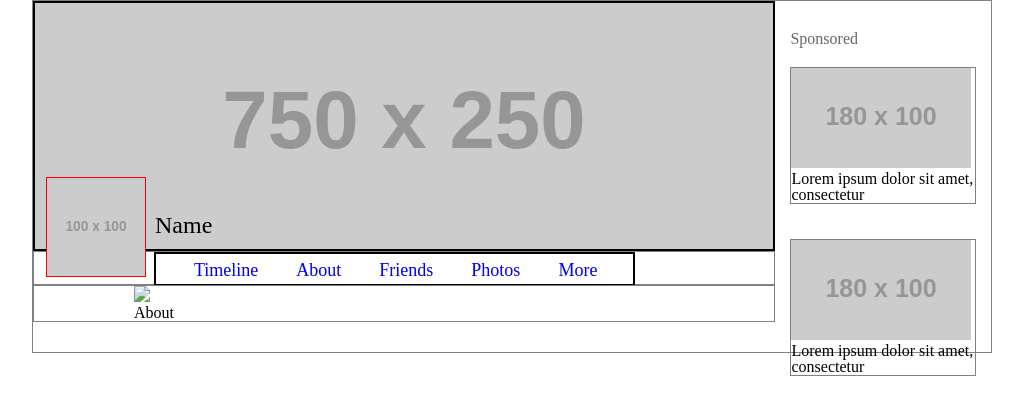
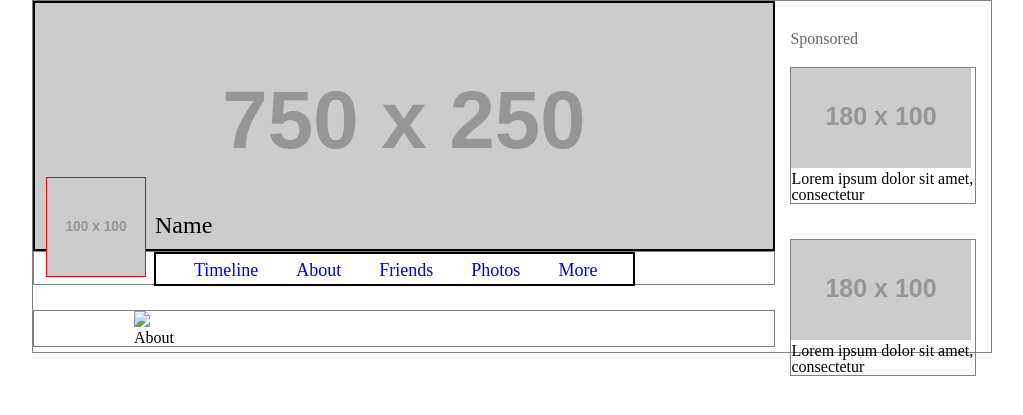
Before and after one commit to vikingeducation/project_prep_facebook_pages, a PHP site: page /about.html in a window 1280 px wide. Shown: the part 38-453 px from the top of the page, without its empty margins (128-1151 px from the left). Run offline with PHP 8.4, Linux system fonts and the light colour scheme; grey boxes labelled with a size stand in for pictures from a placeholder-image service; some libraries are stand-ins or nearby versions.

Commit message:
Adding mockups locally

```diff
--- a/assets/stylesheets/about.css
+++ b/assets/stylesheets/about.css
@@ -172,3 +172,12 @@ aside h4{
 .ad-wrapper{
 	margin: 10px 0 25px 0;
 }
+
+/*
+--------------------------------
+	About Section
+--------------------------------
+*/
+.about-wrapper{
+	margin-top: 25px;
+}
```
Also changed, not shown: assets/Mockups/facebook_about_screenshot.jpg (added), 1 other file.
